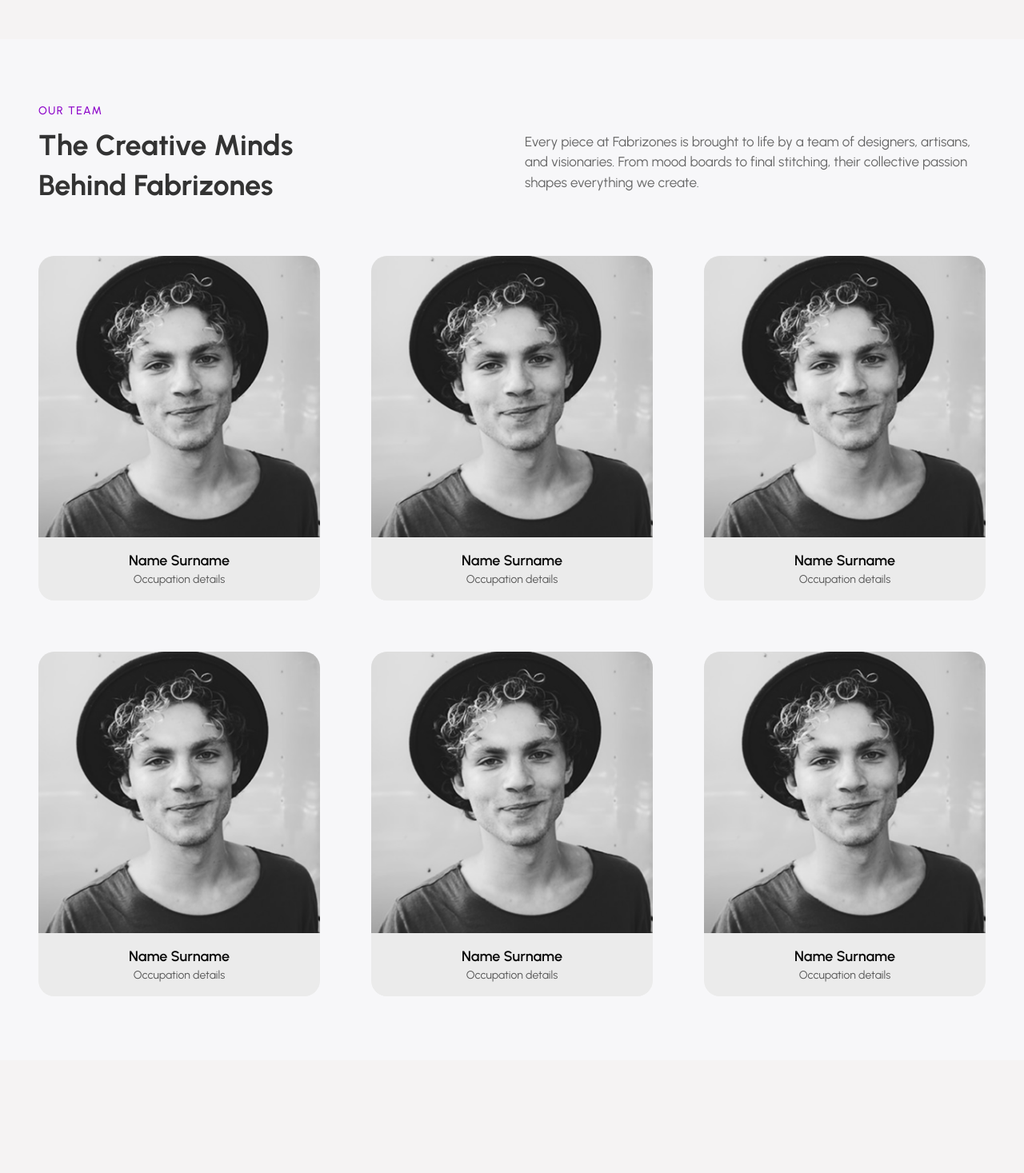
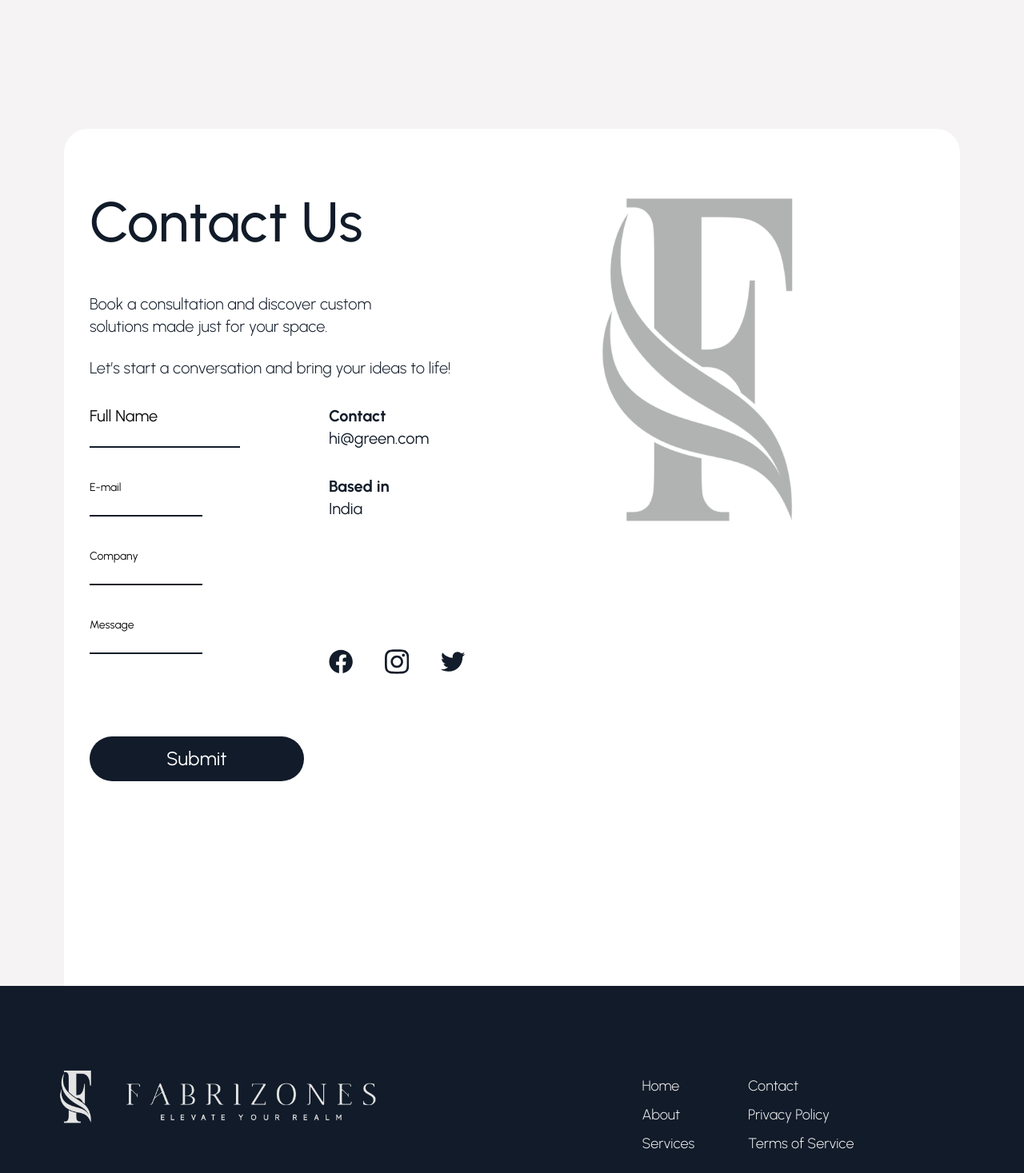
Before and after one commit to Shresthap21/Fabrizones, a Next.js app: page /about-us in a window 1280 px wide. Shown: the part 1560-3027 px from the top of the page at 80% size. Built offline with nearby package versions, Linux system fonts and the light colour scheme.

Commit message:
fix: UI changes

```diff
--- a/app/about-us/page.js
+++ b/app/about-us/page.js
@@ -1,4 +1,3 @@
-import AboutTeam from "@/components/AboutTeam";
 import Contact from "@/components/Contact";
 import Navbar from "@/components/Navbar";
 import React from "react";
@@ -67,7 +66,6 @@ const page = () => {
           </div>
         </div>
 
-        <AboutTeam/>
 
 
       </div>
--- a/app/products/[slug]/page.js
+++ b/app/products/[slug]/page.js
@@ -26,7 +26,7 @@ export default function Page({ params }) {
 
         {/* image */}
         <div>
-          <img src={data.heroImage} className="rounded-[24px] w-full" />
+          <img src={data.heroImage} className="rounded-[24px] w-full max-h-[70vh] object-cover" />
         </div>
 
         {/* introSection */}
--- a/components/AboutTeam.jsx
+++ /dev/null
@@ -1,86 +0,0 @@
-import React from 'react'
-
-const AboutTeam = () => {
-  return (
-
-   <section className='px-12 py-20 space-y-16 bg-[#F7F7F9] font-urbanist '>
-      {/* Header Section */}
-      <div className='gap-8'>
-        <div>
-          <p className='text-sm tracking-widest text-[#8B00C9] font-medium uppercase'>Our Team</p>
-
-        <div className='flex items-center justify-between'>
-
-          <div className='text-4xl font-bold mt-2 text-[#333333] leading-snug'>
-            The Creative Minds <br /> Behind Fabrizones
-          </div>
-
-        <div className='max-w-xl text-[17px] text-[#666666]'>
-          Every piece at Fabrizones is brought to life by a team of designers, artisans, and visionaries.
-          From mood boards to final stitching, their collective passion shapes everything we create.
-        </div>
-        </div>
-        </div>
-      </div>
-
-      {/* Team Grid */}
-      <div className='grid grid-cols-1 sm:grid-cols-2 md:grid-cols-3 gap-x-[4rem] gap-y-[4rem]'>
-        {/* Card 1 */}
-        <div className='bg-[#F1F1F1] rounded-[20px] overflow-hidden text-center'>
-          <img src='/assets/compressed/aboutus/person.png' alt='Team Member' className='w-full object-cover' />
-          <div className='py-4 bg-[#EBEBEB]'>
-            <p className='font-semibold text-[18px]'>Name Surname</p>
-            <p className='text-sm text-[#555]'>Occupation details</p>
-          </div>
-        </div>
-
-        {/* Card 2 */}
-        <div className='bg-[#F1F1F1] rounded-[20px] overflow-hidden text-center'>
-          <img src='/assets/compressed/aboutus/person.png' alt='Team Member' className='w-full object-cover' />
-          <div className='py-4 bg-[#EBEBEB]'>
-            <p className='font-semibold text-[18px]'>Name Surname</p>
-            <p className='text-sm text-[#555]'>Occupation details</p>
-          </div>
-        </div>
-
-        {/* Card 3 */}
-        <div className='bg-[#F1F1F1] rounded-[20px] overflow-hidden text-center'>
-          <img src='/assets/compressed/aboutus/person.png' alt='Team Member' className='w-full object-cover' />
-          <div className='py-4 bg-[#EBEBEB]'>
-            <p className='font-semibold text-[18px]'>Name Surname</p>
-            <p className='text-sm text-[#555]'>Occupation details</p>
-          </div>
-        </div>
-
-        {/* Card 4 */}
-        <div className='bg-[#F1F1F1] rounded-[20px] overflow-hidden text-center'>
-          <img src='/assets/compressed/aboutus/person.png' alt='Team Member' className='w-full object-cover' />
-          <div className='py-4 bg-[#EBEBEB]'>
-            <p className='font-semibold text-[18px]'>Name Surname</p>
-            <p className='text-sm text-[#555]'>Occupation details</p>
-          </div>
-        </div>
-
-        {/* Card 5 */}
-        <div className='bg-[#F1F1F1] rounded-[20px] overflow-hidden text-center'>
-          <img src='/assets/compressed/aboutus/person.png' alt='Team Member' className='w-full object-cover' />
-          <div className='py-4 bg-[#EBEBEB]'>
-            <p className='font-semibold text-[18px]'>Name Surname</p>
-            <p className='text-sm text-[#555]'>Occupation details</p>
-          </div>
-        </div>
-
-        {/* Card 6 */}
-        <div className='bg-[#F1F1F1] rounded-[20px] overflow-hidden text-center'>
-          <img src='/assets/compressed/aboutus/person.png' alt='Team Member' className='w-full object-cover' />
-          <div className='py-4 bg-[#EBEBEB]'>
-            <p className='font-semibold text-[18px]'>Name Surname</p>
-            <p className='text-sm text-[#555]'>Occupation details</p>
-          </div>
-        </div>
-      </div>
-    </section>
-  )
-}
-
-export default AboutTeam
--- a/components/Footer.jsx
+++ b/components/Footer.jsx
@@ -1,4 +1,5 @@
 import React from "react";
+import Link from "next/link";
 import { FaInstagram, FaLinkedin, FaEnvelope } from "react-icons/fa";
 
 const Footer = () => {
@@ -16,15 +17,15 @@ const Footer = () => {
 
         <div className="grid grid-cols-2 md:grid-cols-3 text-[#F4F4F4] text-lg font-light">
           <div className="space-y-2">
-            <p className="">Home</p>
-            <p className="">About</p>
-            <p className="">Services</p>
-            <p className="">Products</p>
+            <p><Link href="/" className="hover:underline decoration-[1px] underline-offset-2">Home</Link></p>
+            <p><Link href="/about-us" className="hover:underline decoration-[1px] underline-offset-2">About</Link></p>
+            <p><Link href="/services" className="hover:underline decoration-[1px] underline-offset-2">Services</Link></p>
+            {/* <p className="">Products</p> */}
           </div>
           <div className="space-y-2">
-            <p className="">Contact</p>
-            <p className="">Privacy Policy</p>
-            <p className="">Terms of Service</p>
+            <p><Link href="/contact-us" className="hover:underline decoration-[1px] underline-offset-2">Contact</Link></p>
+            <p><Link href="/contact-us" className="hover:underline decoration-[1px] underline-offset-2">Privacy Policy</Link></p>
+            <p><Link href="/contact-us" className="hover:underline decoration-[1px] underline-offset-2">Terms of Service</Link></p>
           </div>
         </div>
       </div>
--- a/components/OurProducts.jsx
+++ b/components/OurProducts.jsx
@@ -1,15 +1,19 @@
 import React from "react";
+import Link from "next/link";
+
 
 const productData = [
-  { src: "/assets/compressed/our-products/pro1.jpg", label: "Curtains and Drapery" },
-  { src: "/assets/compressed/our-products/pro2.jpg", label: "Blinds" },
-  { src: "/assets/compressed/our-products/pro3.jpg", label: "Upholstery" },
-  { src: "/assets/compressed/our-products/pro4.jpg", label: "Wallpaper" },
-  { src: "/assets/compressed/our-products/pro5.jpg", label: "Fabrics" },
-  { src: "/assets/compressed/our-products/pro7.png", label: "Outdoor Shades" },
-  { src: "/assets/compressed/our-products/pro6.jpg", label: "Flooring" },
-  { src: "/assets/compressed/our-products/pro8.jpg", label: "Automation" },
+  { src: "/assets/compressed/our-products/pro1.jpg", label: "Curtains and Drapery", slug: "curtains-and-drapery" },
+  { src: "/assets/compressed/our-products/pro2.jpg", label: "Blinds", slug: "blinds" },
+  { src: "/assets/compressed/our-products/pro3.jpg", label: "Upholstery", slug: "upholstery" },
+  { src: "/assets/compressed/our-products/pro4.jpg", label: "Wallpaper", slug: "wall-treatment" },
+  { src: "/assets/compressed/our-products/pro5.jpg", label: "Fabrics", slug: "fabrics" },
+  { src: "/assets/compressed/our-products/pro7.png", label: "Outdoor Shades", slug: "outdoor-shades" },
+  { src: "/assets/compressed/our-products/pro6.jpg", label: "Flooring", slug: "flooring" },
+  { src: "/assets/compressed/our-products/pro8.jpg", label: "Automation", slug: "home-automation" },
 ];
+
+
 
 const OurProducts = () => {
   return (
@@ -19,8 +23,8 @@ const OurProducts = () => {
       </div>
       <div className="flex flex-wrap justify-center gap-y-12 gap-x-6 mt-[6rem]">
         {productData.map((product, index) => (
+          <Link href={`/products/${product.slug}`} key={index}>
             <div
-            key={index}
               className="group w-[428px] rounded-2xl overflow-hidden bg-[#F9F9FB] shadow-figma-card transform transition-all duration-500 hover:-translate-y-4 hover:bg-[#11111F]"
             >
               <img
@@ -32,10 +36,12 @@ const OurProducts = () => {
                 {product.label}
               </div>
             </div>
+          </Link>
         ))}
       </div>
     </>
   );
 };
 
+
 export default OurProducts;
```
Lines whose indentation alone changed are shown as unchanged.
